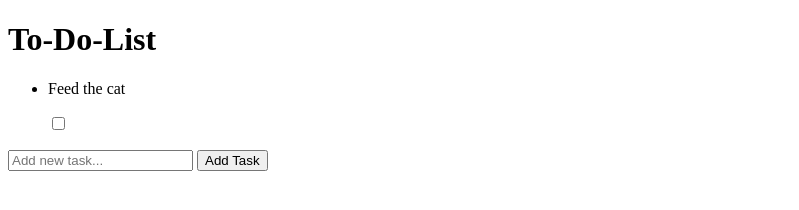
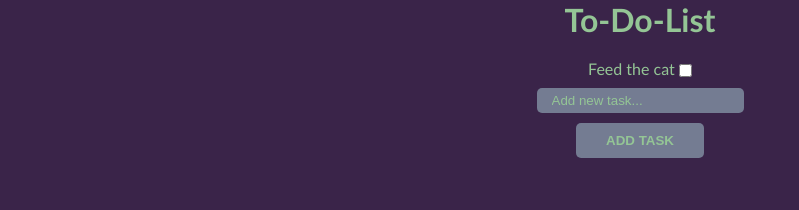
Before and after one commit to BrianTheSimmons/SDI26-todo-list, a website: page index.html in a window 1280 px wide. Shown: the whole page, without its empty margins (0-799 px from the left). Drawn offline with Linux system fonts and the light colour scheme.

Commit message:
added CSS Styles

```diff
--- a/index.html
+++ b/index.html
@@ -21,7 +21,7 @@
       </li>
     </ul>
     <input type="text" id="task-input" placeholder="Add new task..."/>
-    <button id="Addtaskbttn">Add Task</button>
+    <button id="addtaskbttn">Add Task</button>
   </div>
 
   <!-- javaScript File -->
--- a/style.css
+++ b/style.css
@@ -0,0 +1,59 @@
+* {
+  margin: 0;
+  padding: 0;
+}
+body {
+  font-family: calibri;
+  background-color: #3A2449;
+  color: #94C595;
+}
+.container{
+    text-align: center;
+    margin-top: 35px;
+    max-width: 400px;
+    margin: 0 auto;
+}
+h1{
+    margin-bottom: 20px;
+}
+.to-do-text{
+    display: inline;
+}
+.to-do-list{
+    margin-bottom: 10px;
+    list-style-type: none;
+}
+#addtaskbttn{
+    color: #94C595;
+    background-color: #747C92;
+    padding: 10px 30px;
+    border: none;
+    border-radius: 5px;
+    text-transform: uppercase;
+    font-weight: bold;
+    display: block;
+    margin: 0 auto;
+    margin-top: 10px;
+}
+#addtaskbttn:hover {
+  cursor: pointer;
+}
+#task-input{
+    color: #94C595;
+    background-color: #747C92;
+    padding: 5px 15px;
+    border: none;
+    border-radius: 5px;
+}
+input::placeholder {
+  color: #94C595;
+}
+input:focus {
+  outline: none;
+}
+.delete {
+  vertical-align: middle;
+}
+.delete:hover {
+  cursor: pointer;
+}
```
